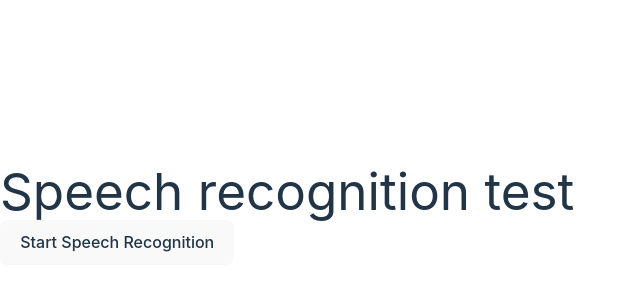
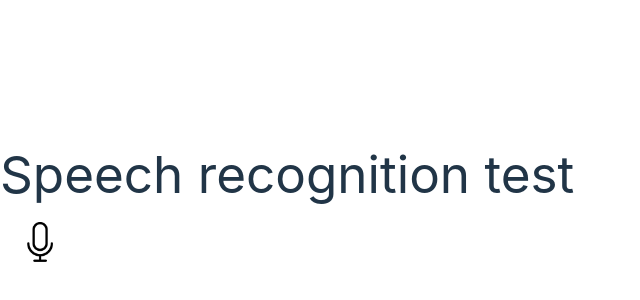
Before and after one commit to tle2-team7/leesapp-frontend, a React (Vite) app: page / in a window 1280 px wide. Shown: the part 186-486 px from the top of the page, without its empty margins (0-640 px from the left). Built offline with nearby package versions, Linux system fonts and the light colour scheme.

Commit message:
styled button

```diff
--- a/src/components/SpeechRecognitionComponent.tsx
+++ b/src/components/SpeechRecognitionComponent.tsx
@@ -1,4 +1,6 @@
 import { useState } from "react";
+import microphoneOn from "../img/microphoneOn.png";
+import microphoneOff from "../img/microphoneOff.png";
 
 export default function SpeechRecognitionComponent() {
   const [hasStarted, setHasStarted] = useState<boolean>(false);
@@ -46,8 +48,8 @@ export default function SpeechRecognitionComponent() {
 
   return (
     <div>
-      <button onClick={() => handleSwitchRecognition()}>
-        {hasStarted ? "Stop" : "Start"} Speech Recognition {hasStarted}
+      <button className="bg-white rounded-full w-20 h-20 flex justify-center items-center" onClick={() => handleSwitchRecognition()}>
+        <img className="w-10" src={hasStarted ? microphoneOn : microphoneOff} alt="microphone" />
       </button>
       <div className="speechRecognitionOutput"></div>
     </div>
```
Also changed, not shown: src/img/microphoneOff.png (added), src/img/microphoneOn.png (added).
